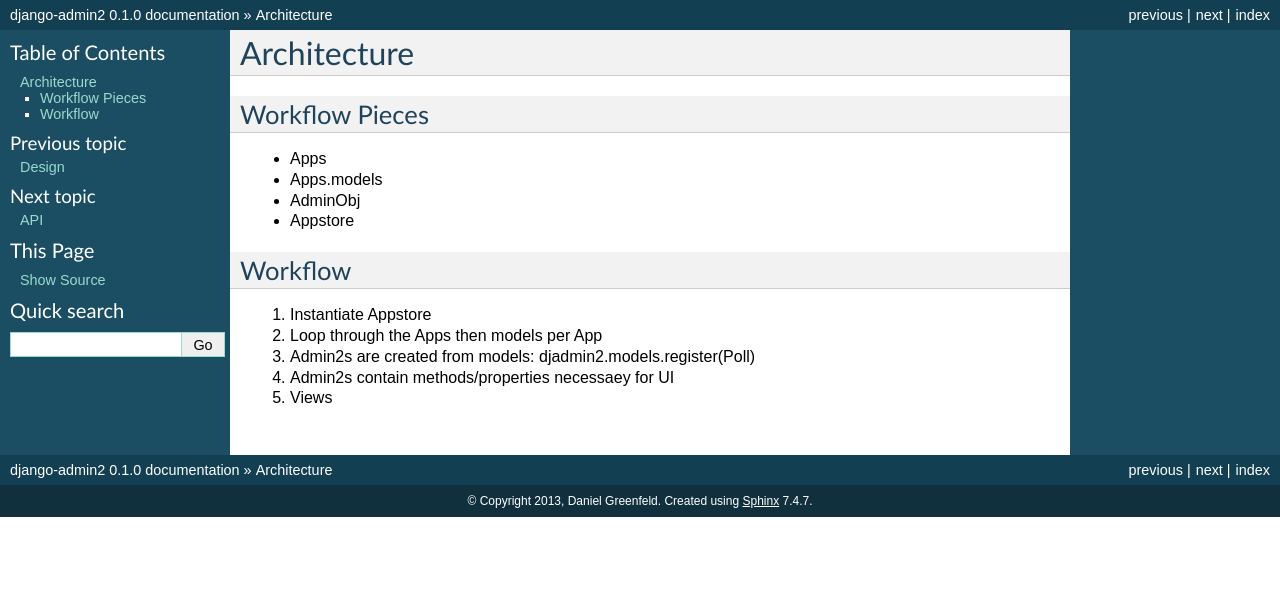
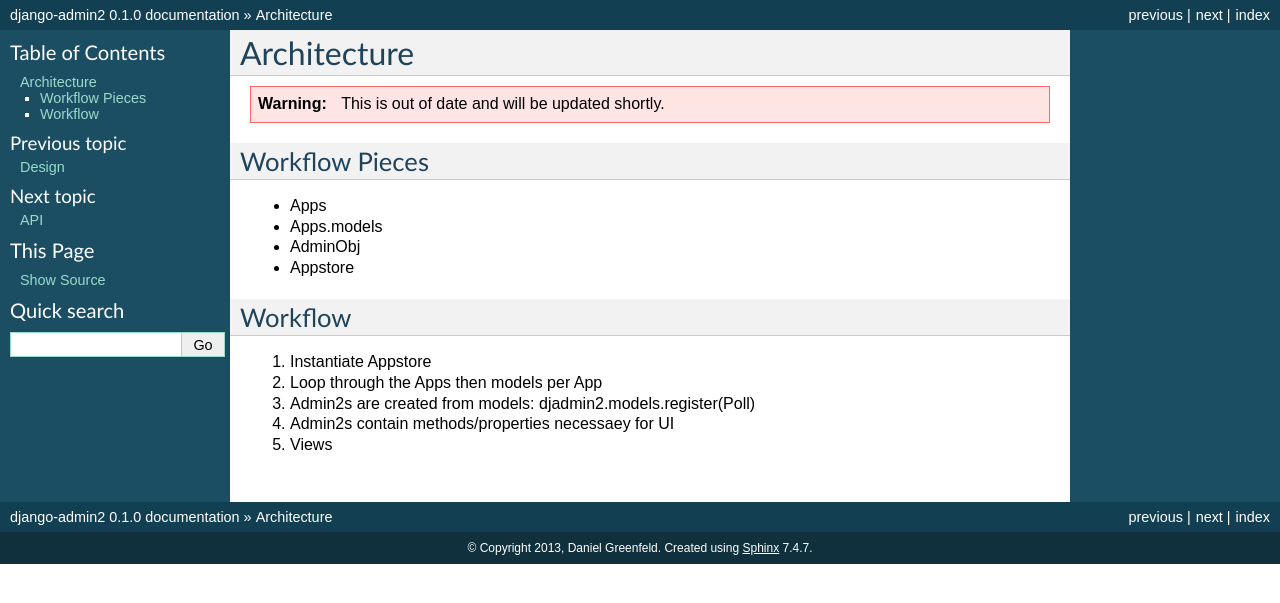
Before and after one commit to jazzband/django-admin2, a Sphinx documentation site: the page built from docs/architecture.rst, in a window 1280 px wide. Shown: the top 603 px of the page. Built offline with Sphinx 7.4.7, drawn with Linux system fonts in a browser that asks for light colours.

Commit message:
architecture warning

```diff
--- a/docs/architecture.rst
+++ b/docs/architecture.rst
@@ -1,6 +1,8 @@
 ================
 Architecture
 ================
+
+.. warning:: This is out of date and will be updated shortly.
 
 Workflow Pieces
 ----------------
```
